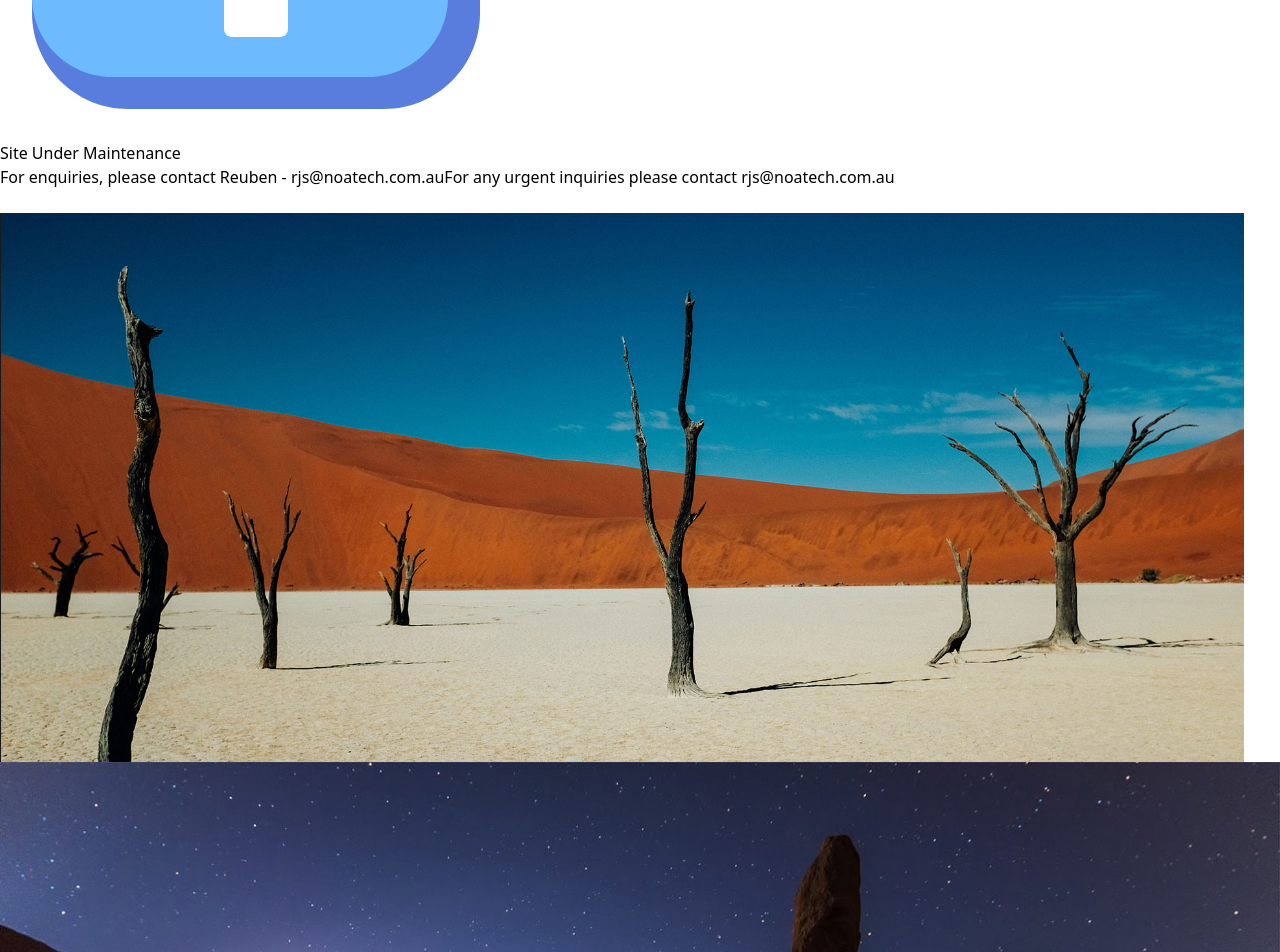
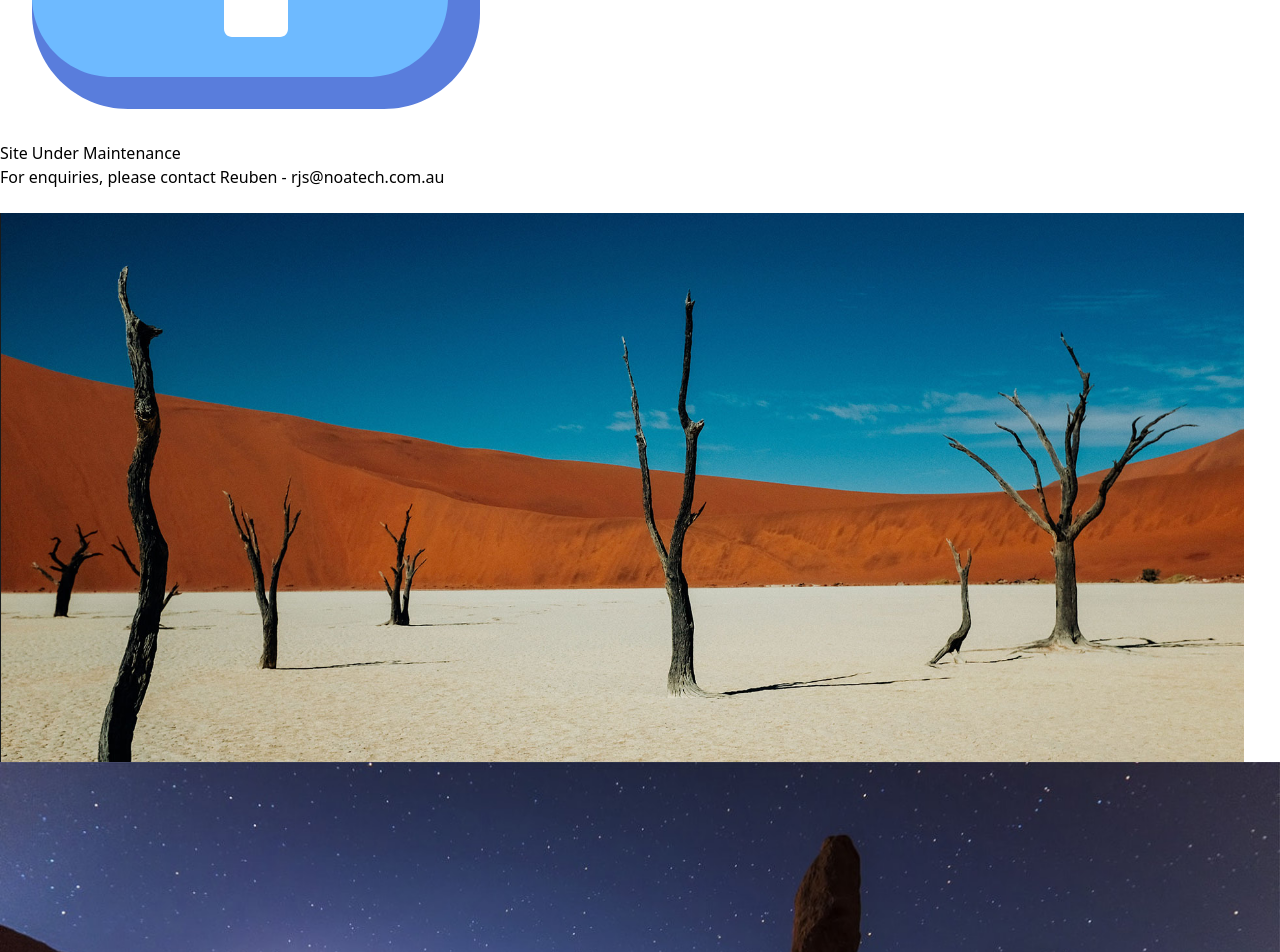
Before and after one commit to machin3boy/NOATech, a Vue app in the folder site/client/: page / in a window 1280 px wide. Shown: the part 1346-2298 px from the top of the page. Built offline with nearby package versions, Linux system fonts and the light colour scheme.

Commit message:
fix: site under maintenance card text

```diff
--- a/site/client/src/components/Card.vue
+++ b/site/client/src/components/Card.vue
@@ -10,7 +10,7 @@
     </h3>
 
     <p class="mt-4 text-sm text-gray-300">
-      For enquiries, please contact Reuben - rjs@noatech.com.auFor any urgent inquiries please contact rjs@noatech.com.au
+      For enquiries, please contact Reuben - rjs@noatech.com.au
     </p>
   </a>
 </template>
```
